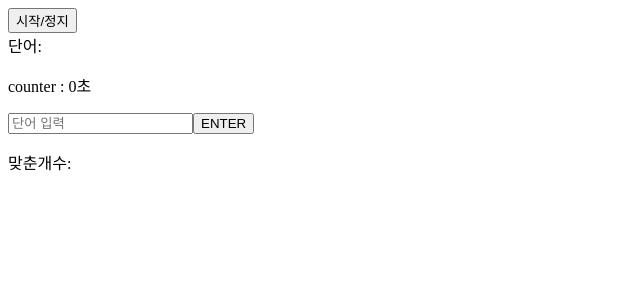
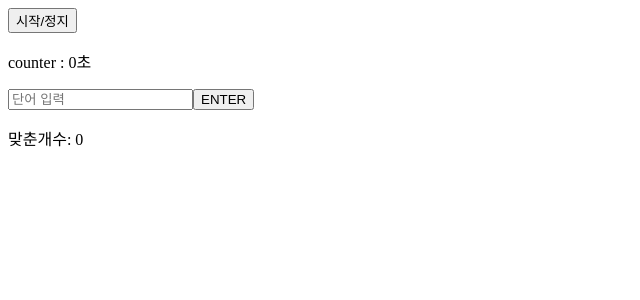
Before and after one commit to seooki/toy-wordGame, a React (Create React App) app: page / in a window 1280 px wide. Shown: the top 300 px of the page, without its empty margins (0-640 px from the left). Built offline with nearby package versions, Linux system fonts and the light colour scheme; no server answers.

Commit message:
components update

```diff
--- a/src/App.js
+++ b/src/App.js
@@ -22,8 +22,7 @@ function App() {
     setToggle(!toggle);
     console.log(toggle);
     if (!toggle) {
-      const word = await getRandomWord();
-      setWord(word);
+      getRandomWord();
     } else {
       setWord("");
     }
@@ -31,7 +30,7 @@ function App() {
 
   const getRandomWord = () => {
     const arrIndex = Math.floor(Math.random() * 100);
-    return wordArr[arrIndex];
+    setWord(wordArr[arrIndex]);
   };
 
   return (
@@ -39,7 +38,7 @@ function App() {
       <button onClick={toggleBtn}>시작/정지</button>
       <Word word={word}></Word>
       <Counter toggle={toggle}></Counter>
-      <Typing word={word}></Typing>
+      <Typing word={word} getRandomWord={getRandomWord}></Typing>
     </>
   );
 }
--- a/src/compenents/Typing.jsx
+++ b/src/compenents/Typing.jsx
@@ -1,16 +1,19 @@
-import { useEffect, useState } from "react";
+import { useEffect, useRef, useState } from "react";
 
 export const Typing = (props) => {
   const [inputValue, setInputValue] = useState();
   const [submitValue, setSubmitValue] = useState();
-  const [sucessWord, setSucessWord] = useState();
+  const [sucessWord, setSucessWord] = useState(0);
+  const isMounted = useRef(false);
 
   const onSubmit = (e) => {
     e.preventDefault();
     if (inputValue != "") {
       setSubmitValue(inputValue);
       setInputValue("");
+      isMounted.current = true;
     } else {
+      isMounted.current = false;
       alert("단어를 입력해주세요");
     }
   };
@@ -20,7 +23,10 @@ export const Typing = (props) => {
   };
 
   useEffect(() => {
-    console.log(submitValue);
+    if (isMounted.current == true && submitValue == props.word) {
+      setSucessWord(sucessWord + 1);
+      props.getRandomWord();
+    }
   }, [submitValue]);
 
   return (
--- a/src/compenents/Word.jsx
+++ b/src/compenents/Word.jsx
@@ -14,7 +14,7 @@ export const Word = (props) => {
 
   return (
     <div>
-      <span>단어: {word}</span>
+      <span>{word}</span>
     </div>
   );
 };
```
Also changed, not shown: 1 other file (tests, documents, lock files or other folders).
